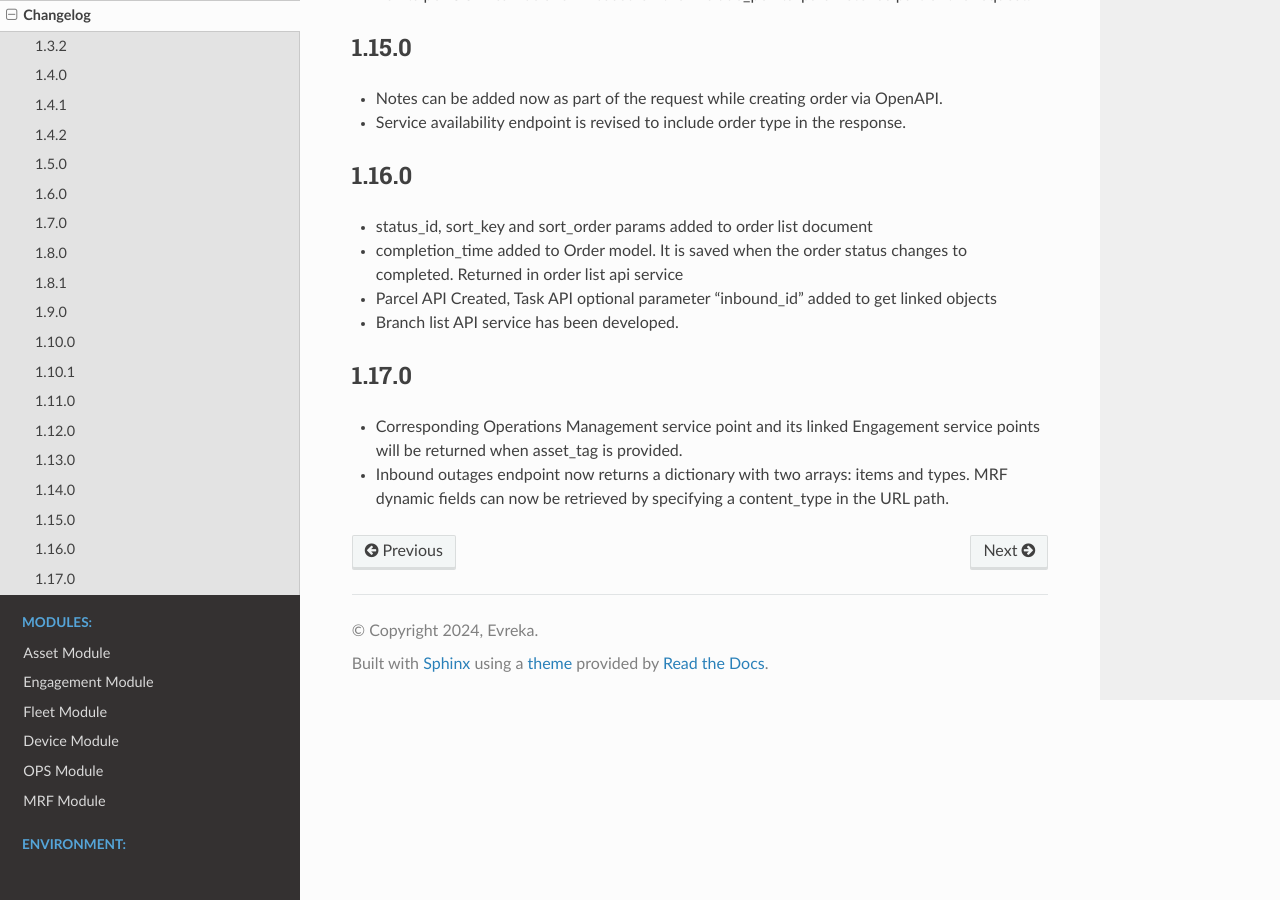
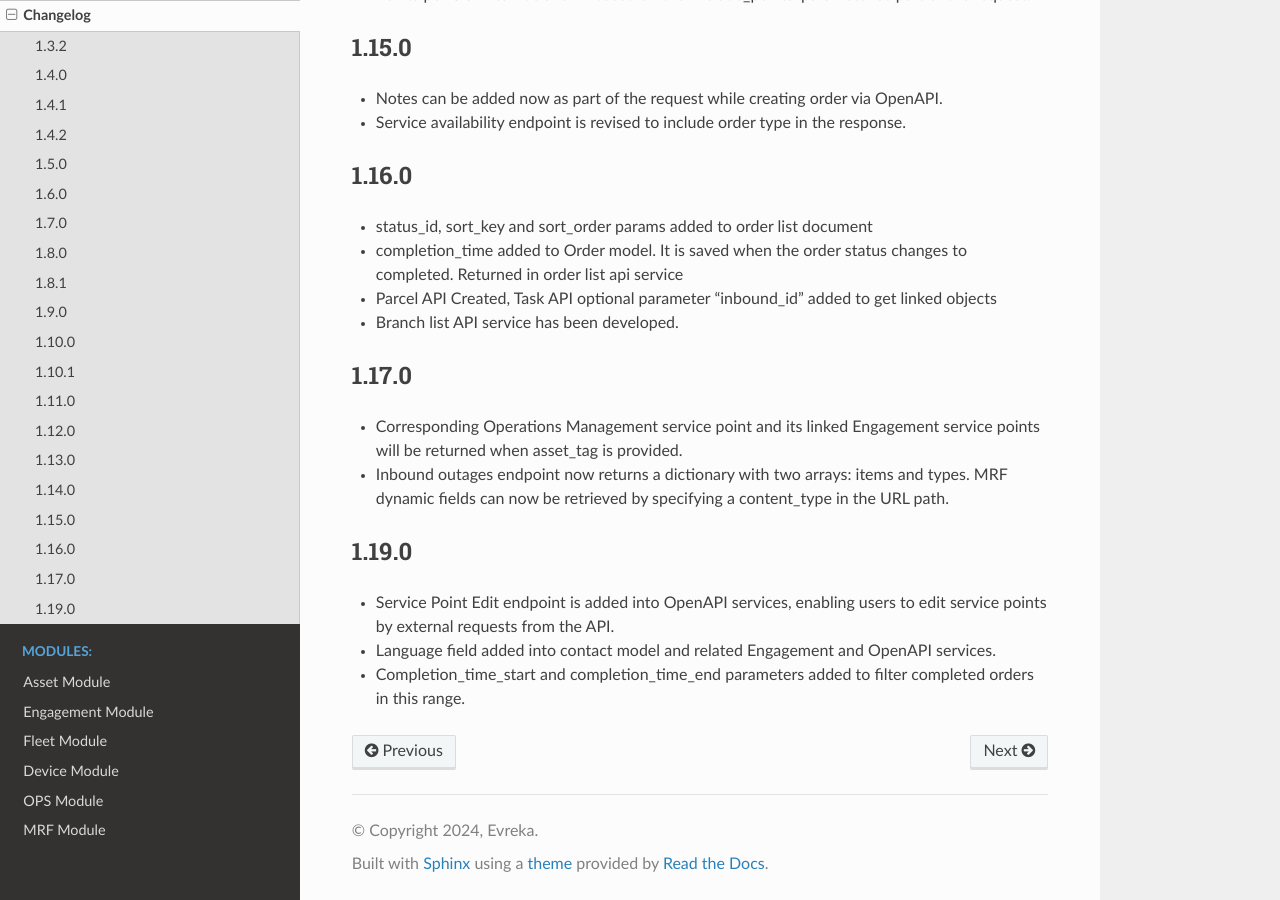
Before and after one commit to evrekadev/evreka-api-doc, a Sphinx documentation site: the page built from source/changelog.rst, in a window 1280 px wide and 900 px high, scrolled down 2657 px. Built offline with Sphinx 7.4.7 and the Read the Docs theme 3.1.0, drawn with Linux system fonts in a browser that asks for light colours.

Commit message:
Sprint/125 Changelog Files

```diff
--- a/source/changelog.rst
+++ b/source/changelog.rst
@@ -102,3 +102,9 @@ Changelog
 ----------------
 - Corresponding Operations Management service point and its linked Engagement service points will be returned when asset_tag is provided.
 - Inbound outages endpoint now returns a dictionary with two arrays: items and types. MRF dynamic fields can now be retrieved by specifying a content_type in the URL path.
+
+1.19.0
+----------------
+- Service Point Edit endpoint is added into OpenAPI services, enabling users to edit service points by external requests from the API.
+- Language field added into contact model and related Engagement and OpenAPI services.
+- Completion_time_start and completion_time_end parameters added to filter completed orders in this range.
--- a/source/conf.py
+++ b/source/conf.py
@@ -9,7 +9,7 @@
 project = 'Evreka360 API'
 copyright = '2024, Evreka'
 author = 'Evreka'
-version = '1.17.0'
+version = '1.19.0'
 
 # -- General configuration ---------------------------------------------------
 # https://www.sphinx-doc.org/en/master/usage/configuration.html#general-configuration
```
